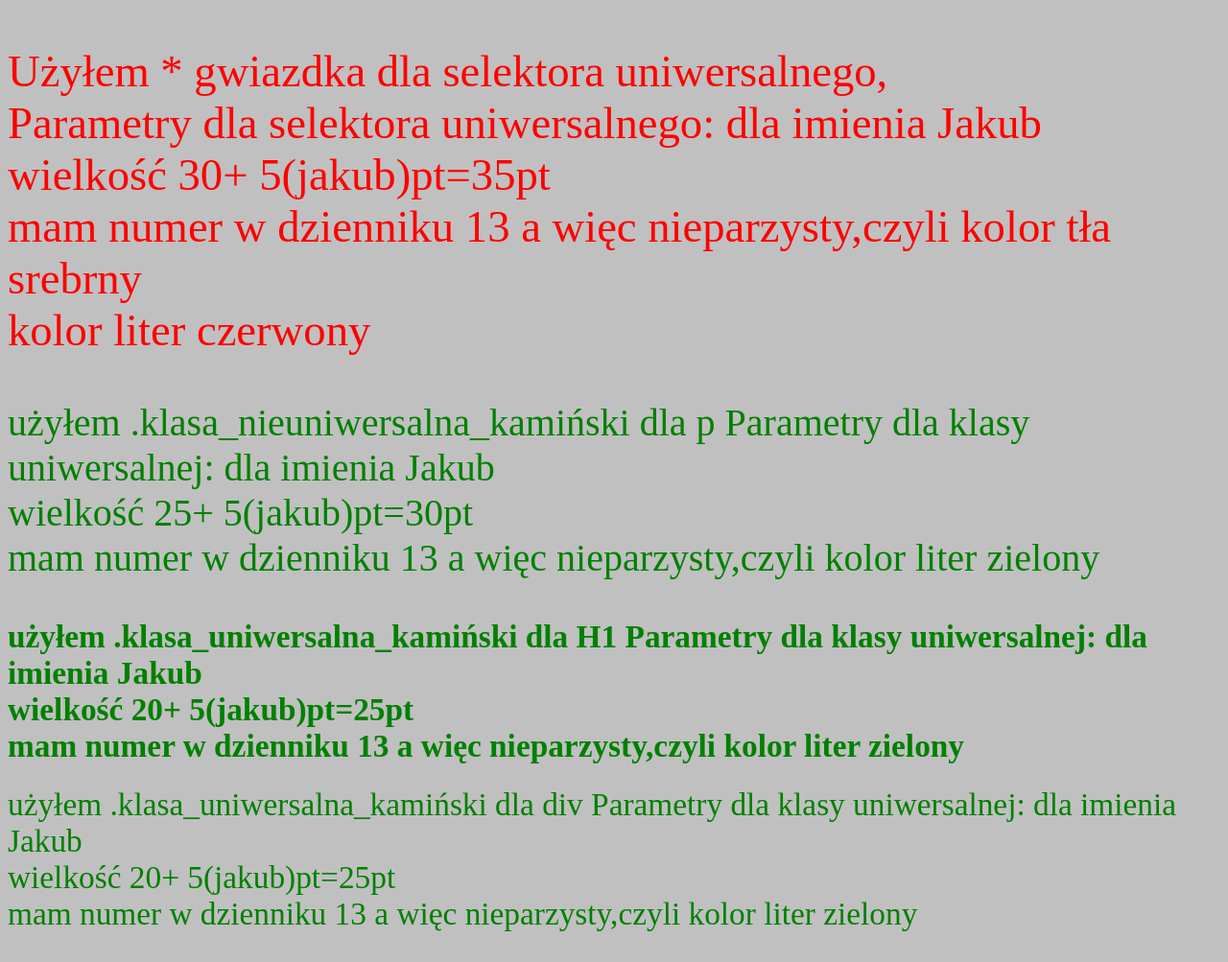
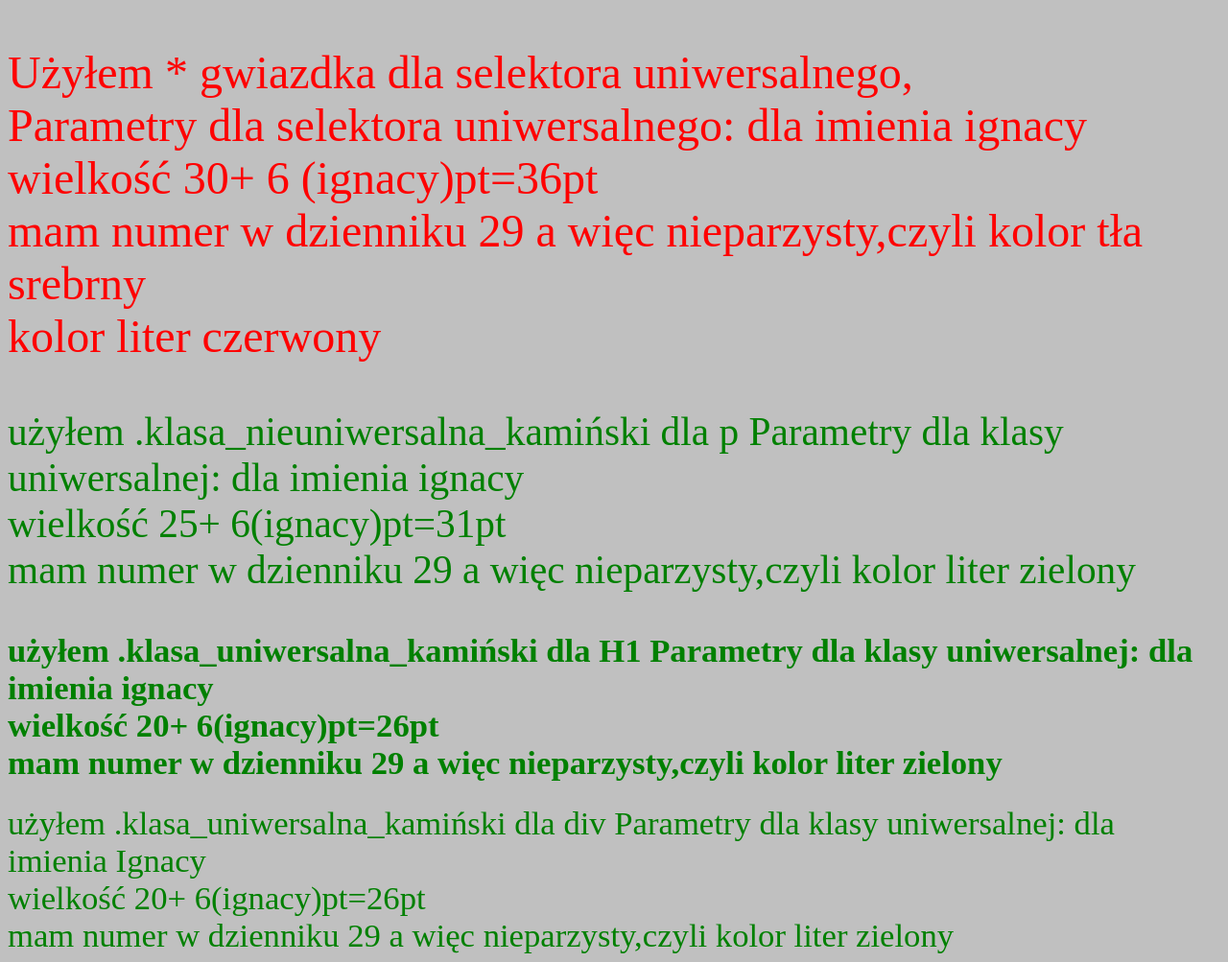
Before and after one commit to Wixrek/CSS-cz-1, a plain HTML site: page zadanie57_zakr.html in a window 1280 px wide. Shown: the whole page at 96% size. Before the commit the page ends 980 px from the top, so only its background shows below. Drawn offline with Linux system fonts and the light colour scheme.

Commit message:
Add files via upload

```diff
--- a/zadanie57_zakr.html
+++ b/zadanie57_zakr.html
@@ -7,17 +7,17 @@
     <title>Zadanie 57</title>
     <style>
         *{
-font-size: 35pt;
+font-size: 36pt;
 color: red;
 background-color: silver;
         }
         p.klasa_nieuniwersalna_zakrzewski{
-font-size: 30pt;
+font-size: 31pt;
 color: green;
 
         }
         .klasa_uniwersalna_zakrzewski{
-            font-size: 25pt;
+            font-size: 26pt;
             color: green;
         }
     </style>
@@ -25,28 +25,28 @@ color: green;
 <body>
     <p>
         Użyłem * gwiazdka dla selektora uniwersalnego,<br>
-        Parametry dla selektora uniwersalnego: dla imienia Jakub<br>
-    wielkość 30+ 5(jakub)pt=35pt<br>
-    mam numer w dzienniku 13 a więc nieparzysty,czyli kolor tła srebrny<br>
+        Parametry dla selektora uniwersalnego: dla imienia ignacy<br>
+    wielkość 30+ 6 (ignacy)pt=36pt<br>
+    mam numer w dzienniku 29 a więc nieparzysty,czyli kolor tła srebrny<br>
     kolor liter czerwony
     </p>
     <p class="klasa_nieuniwersalna_zakrzewski">
         użyłem .klasa_nieuniwersalna_kamiński dla p
-        Parametry dla klasy uniwersalnej:  dla imienia Jakub<br>
-    wielkość 25+ 5(jakub)pt=30pt<br>
-    mam numer w dzienniku 13 a więc nieparzysty,czyli kolor liter zielony
+        Parametry dla klasy uniwersalnej:  dla imienia ignacy<br>
+    wielkość 25+ 6(ignacy)pt=31pt<br>
+    mam numer w dzienniku 29 a więc nieparzysty,czyli kolor liter zielony
     </p>
     <h1 class="klasa_uniwersalna_zakrzewski">
         użyłem .klasa_uniwersalna_kamiński dla H1
-        Parametry dla klasy uniwersalnej:  dla imienia Jakub<br>
-        wielkość 20+ 5(jakub)pt=25pt<br>
-        mam numer w dzienniku 13 a więc nieparzysty,czyli kolor liter zielony
+        Parametry dla klasy uniwersalnej:  dla imienia ignacy<br>
+        wielkość 20+ 6(ignacy)pt=26pt<br>
+        mam numer w dzienniku 29 a więc nieparzysty,czyli kolor liter zielony
     </h1>
     <div class="klasa_uniwersalna_zakrzewski">
         użyłem .klasa_uniwersalna_kamiński dla div
-        Parametry dla klasy uniwersalnej:  dla imienia Jakub<br>
-        wielkość 20+ 5(jakub)pt=25pt<br>
-        mam numer w dzienniku 13 a więc nieparzysty,czyli kolor liter zielony
+        Parametry dla klasy uniwersalnej:  dla imienia Ignacy<br>
+        wielkość 20+ 6(ignacy)pt=26pt<br>
+        mam numer w dzienniku 29 a więc nieparzysty,czyli kolor liter zielony
     </div>
 </body>
 </html>
```
Also changed, not shown: zadanie57_kod.html (+16 -15 lines).
